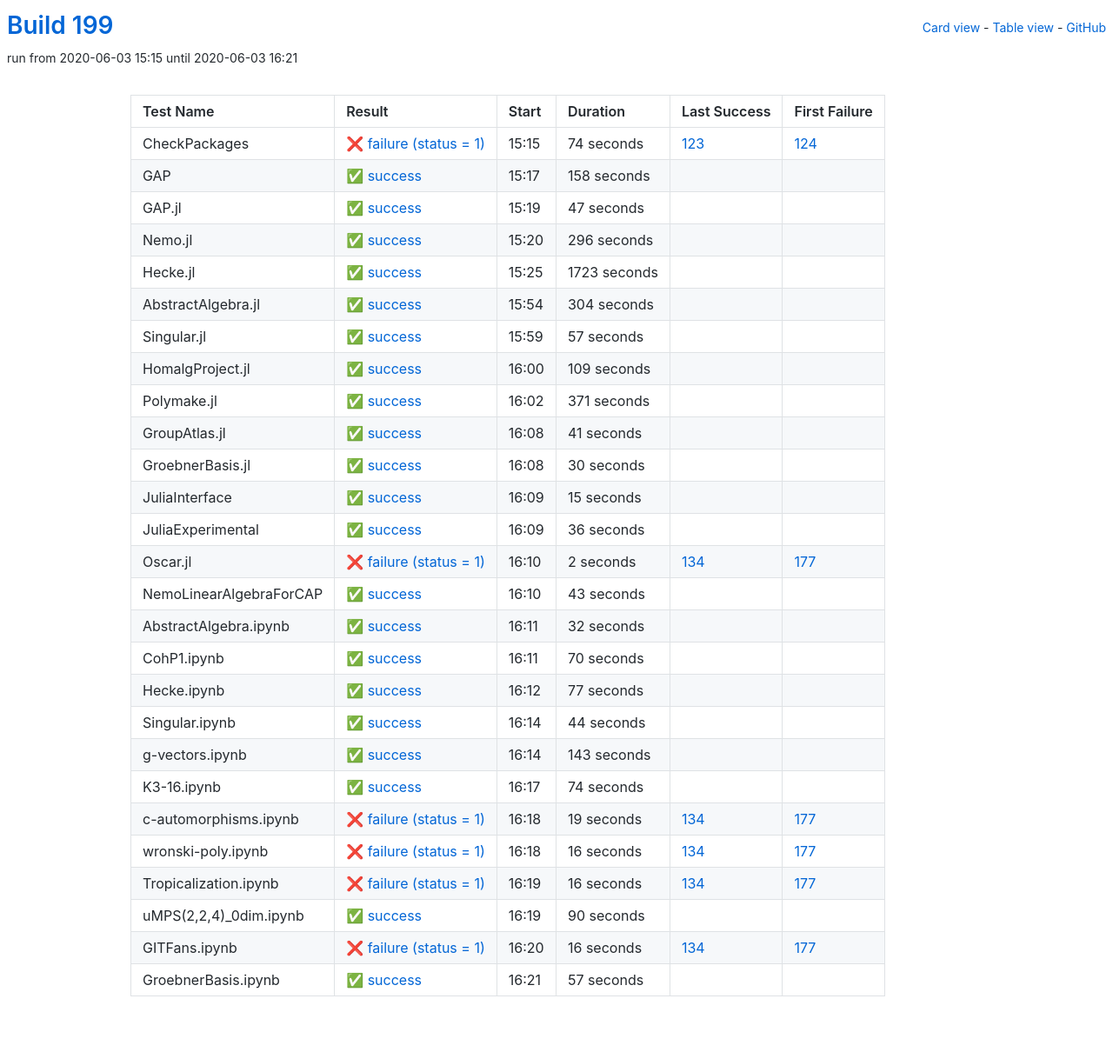
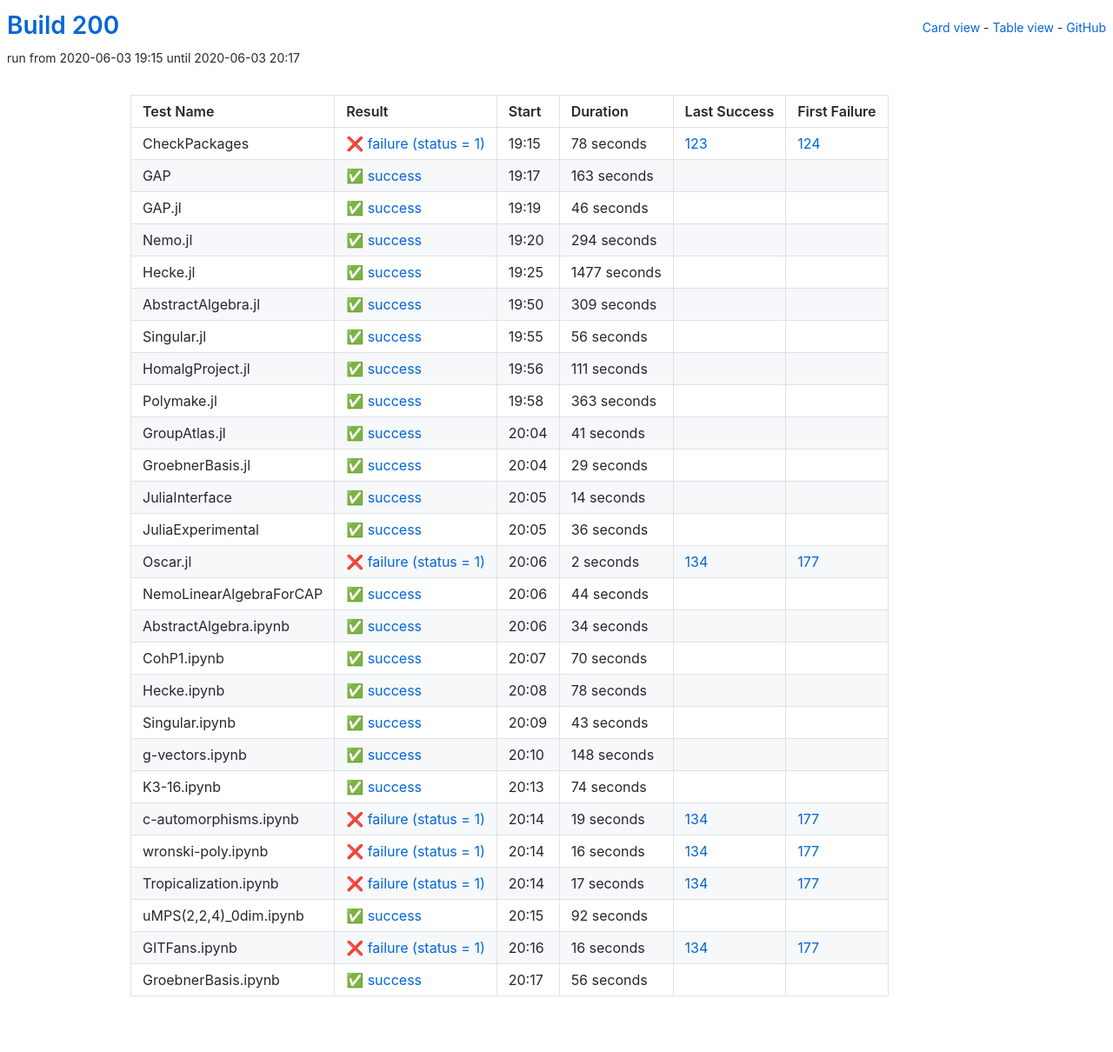
Before and after one commit to oscar-system/oscar-ci-status-stable, a Jekyll site: the page built from table.html, in a window 1280 px wide. Shown: the whole page at 87% size. Built offline with Jekyll 4.4.1, drawn with Linux system fonts in a browser that asks for light colours.

Commit message:
Build 200

```diff
--- a/_data/ci.yml
+++ b/_data/ci.yml
@@ -1,113 +1,113 @@
-build: 199
-build_url: https://oscarci.mathematik.uni-kl.de/job/oscar-stable/199/
+build: 200
+build_url: https://oscarci.mathematik.uni-kl.de/job/oscar-stable/200/
 job: oscar-stable
 tests:
-- duration: 74
+- duration: 78
   exitcode: 1
   first_failure: 124
   first_failure_url: https://oscarci.mathematik.uni-kl.de/job/oscar-stable/124/
   id: checkpackages
   last_success: 123
   last_success_url: https://oscarci.mathematik.uni-kl.de/job/oscar-stable/123/
-  log: https://oscarci.mathematik.uni-kl.de/job/oscar-stable/199/artifact/logs/build-199/CheckPackages.log
+  log: https://oscarci.mathematik.uni-kl.de/job/oscar-stable/200/artifact/logs/build-200/CheckPackages.log
   name: CheckPackages
-  start: 2020-06-03 15:15
+  start: 2020-06-03 19:15
   status: failure
   success: false
-- duration: 158
+- duration: 163
   exitcode: 0
   first_failure: false
   first_failure_url: null
   id: gap
   last_success: false
   last_success_url: null
-  log: https://oscarci.mathematik.uni-kl.de/job/oscar-stable/199/artifact/logs/build-199/GAP.log
+  log: https://oscarci.mathematik.uni-kl.de/job/oscar-stable/200/artifact/logs/build-200/GAP.log
   name: GAP
-  start: 2020-06-03 15:17
+  start: 2020-06-03 19:17
   status: success
   success: true
-- duration: 47
+- duration: 46
   exitcode: 0
   first_failure: false
   first_failure_url: null
   id: gap-jl
   last_success: false
   last_success_url: null
-  log: https://oscarci.mathematik.uni-kl.de/job/oscar-stable/199/artifact/logs/build-199/GAP.jl.log
+  log: https://oscarci.mathematik.uni-kl.de/job/oscar-stable/200/artifact/logs/build-200/GAP.jl.log
   name: GAP.jl
-  start: 2020-06-03 15:19
+  start: 2020-06-03 19:19
   status: success
   success: true
-- duration: 296
+- duration: 294
   exitcode: 0
   first_failure: false
   first_failure_url: null
   id: nemo-jl
   last_success: false
   last_success_url: null
-  log: https://oscarci.mathematik.uni-kl.de/job/oscar-stable/199/artifact/logs/build-199/Nemo.jl.log
+  log: https://oscarci.mathematik.uni-kl.de/job/oscar-stable/200/artifact/logs/build-200/Nemo.jl.log
   name: Nemo.jl
-  start: 2020-06-03 15:20
+  start: 2020-06-03 19:20
   status: success
   success: true
-- duration: 1723
+- duration: 1477
   exitcode: 0
   first_failure: false
   first_failure_url: null
   id: hecke-jl
   last_success: false
   last_success_url: null
-  log: https://oscarci.mathematik.uni-kl.de/job/oscar-stable/199/artifact/logs/build-199/Hecke.jl.log
+  log: https://oscarci.mathematik.uni-kl.de/job/oscar-stable/200/artifact/logs/build-200/Hecke.jl.log
   name: Hecke.jl
-  start: 2020-06-03 15:25
+  start: 2020-06-03 19:25
   status: success
   success: true
-- duration: 304
+- duration: 309
   exitcode: 0
   first_failure: false
   first_failure_url: null
   id: abstractalgebra-jl
   last_success: false
   last_success_url: null
-  log: https://oscarci.mathematik.uni-kl.de/job/oscar-stable/199/artifact/logs/build-199/AbstractAlgebra.jl.log
+  log: https://oscarci.mathematik.uni-kl.de/job/oscar-stable/200/artifact/logs/build-200/AbstractAlgebra.jl.log
   name: AbstractAlgebra.jl
-  start: 2020-06-03 15:54
+  start: 2020-06-03 19:50
   status: success
   success: true
-- duration: 57
+- duration: 56
   exitcode: 0
   first_failure: false
   first_failure_url: null
   id: singular-jl
   last_success: false
   last_success_url: null
-  log: https://oscarci.mathematik.uni-kl.de/job/oscar-stable/199/artifact/logs/build-199/Singular.jl.log
+  log: https://oscarci.mathematik.uni-kl.de/job/oscar-stable/200/artifact/logs/build-200/Singular.jl.log
   name: Singular.jl
-  start: 2020-06-03 15:59
+  start: 2020-06-03 19:55
   status: success
   success: true
-- duration: 109
+- duration: 111
   exitcode: 0
   first_failure: false
   first_failure_url: null
   id: homalgproject-jl
   last_success: false
   last_success_url: null
-  log: https://oscarci.mathematik.uni-kl.de/job/oscar-stable/199/artifact/logs/build-199/HomalgProject.jl.log
+  log: https://oscarci.mathematik.uni-kl.de/job/oscar-stable/200/artifact/logs/build-200/HomalgProject.jl.log
   name: HomalgProject.jl
-  start: 2020-06-03 16:00
+  start: 2020-06-03 19:56
   status: success
   success: true
-- duration: 371
+- duration: 363
   exitcode: 0
   first_failure: false
   first_failure_url: null
   id: polymake-jl
   last_success: false
   last_success_url: null
-  log: https://oscarci.mathematik.uni-kl.de/job/oscar-stable/199/artifact/logs/build-199/Polymake.jl.log
+  log: https://oscarci.mathematik.uni-kl.de/job/oscar-stable/200/artifact/logs/build-200/Polymake.jl.log
   name: Polymake.jl
-  start: 2020-06-03 16:02
+  start: 2020-06-03 19:58
   status: success
   success: true
 - duration: 41
@@ -117,33 +117,33 @@ tests:
   id: groupatlas-jl
   last_success: false
   last_success_url: null
-  log: https://oscarci.mathematik.uni-kl.de/job/oscar-stable/199/artifact/logs/build-199/GroupAtlas.jl.log
+  log: https://oscarci.mathematik.uni-kl.de/job/oscar-stable/200/artifact/logs/build-200/GroupAtlas.jl.log
   name: GroupAtlas.jl
-  start: 2020-06-03 16:08
+  start: 2020-06-03 20:04
   status: success
   success: true
-- duration: 30
+- duration: 29
   exitcode: 0
   first_failure: false
   first_failure_url: null
   id: groebnerbasis-jl
   last_success: false
   last_success_url: null
-  log: https://oscarci.mathematik.uni-kl.de/job/oscar-stable/199/artifact/logs/build-199/GroebnerBasis.jl.log
+  log: https://oscarci.mathematik.uni-kl.de/job/oscar-stable/200/artifact/logs/build-200/GroebnerBasis.jl.log
   name: GroebnerBasis.jl
-  start: 2020-06-03 16:08
+  start: 2020-06-03 20:04
   status: success
   success: true
-- duration: 15
+- duration: 14
   exitcode: 0
   first_failure: false
   first_failure_url: null
   id: juliainterface
   last_success: false
   last_success_url: null
-  log: https://oscarci.mathematik.uni-kl.de/job/oscar-stable/199/artifact/logs/build-199/JuliaInterface.log
+  log: https://oscarci.mathematik.uni-kl.de/job/oscar-stable/200/artifact/logs/build-200/JuliaInterface.log
   name: JuliaInterface
-  start: 2020-06-03 16:09
+  start: 2020-06-03 20:05
   status: success
   success: true
 - duration: 36
@@ -153,9 +153,9 @@ tests:
   id: juliaexperimental
   last_success: false
   last_success_url: null
-  log: https://oscarci.mathematik.uni-kl.de/job/oscar-stable/199/artifact/logs/build-199/JuliaExperimental.log
+  log: https://oscarci.mathematik.uni-kl.de/job/oscar-stable/200/artifact/logs/build-200/JuliaExperimental.log
   name: JuliaExperimental
-  start: 2020-06-03 16:09
+  start: 2020-06-03 20:05
   status: success
   success: true
 - duration: 2
@@ -165,33 +165,33 @@ tests:
   id: oscar-jl
   last_success: 134
   last_success_url: https://oscarci.mathematik.uni-kl.de/job/oscar-stable/134/
-  log: https://oscarci.mathematik.uni-kl.de/job/oscar-stable/199/artifact/logs/build-199/Oscar.jl.log
+  log: https://oscarci.mathematik.uni-kl.de/job/oscar-stable/200/artifact/logs/build-200/Oscar.jl.log
   name: Oscar.jl
-  start: 2020-06-03 16:10
+  start: 2020-06-03 20:06
   status: failure
   success: false
-- duration: 43
+- duration: 44
   exitcode: 0
   first_failure: false
   first_failure_url: null
   id: nemolinearalgebraforcap
   last_success: false
   last_success_url: null
-  log: https://oscarci.mathematik.uni-kl.de/job/oscar-stable/199/artifact/logs/build-199/NemoLinearAlgebraForCAP.log
+  log: https://oscarci.mathematik.uni-kl.de/job/oscar-stable/200/artifact/logs/build-200/NemoLinearAlgebraForCAP.log
   name: NemoLinearAlgebraForCAP
-  start: 2020-06-03 16:10
+  start: 2020-06-03 20:06
   status: success
   success: true
-- duration: 32
+- duration: 34
   exitcode: 0
   first_failure: false
   first_failure_url: null
   id: abstractalgebra-ipynb
   last_success: false
   last_success_url: null
-  log: https://oscarci.mathematik.uni-kl.de/job/oscar-stable/199/artifact/logs/build-199/AbstractAlgebra.ipynb.log
+  log: https://oscarci.mathematik.uni-kl.de/job/oscar-stable/200/artifact/logs/build-200/AbstractAlgebra.ipynb.log
   name: AbstractAlgebra.ipynb
-  start: 2020-06-03 16:11
+  start: 2020-06-03 20:06
   status: success
   success: true
 - duration: 70
@@ -201,45 +201,45 @@ tests:
   id: cohp1-ipynb
   last_success: false
   last_success_url: null
-  log: https://oscarci.mathematik.uni-kl.de/job/oscar-stable/199/artifact/logs/build-199/CohP1.ipynb.log
+  log: https://oscarci.mathematik.uni-kl.de/job/oscar-stable/200/artifact/logs/build-200/CohP1.ipynb.log
   name: CohP1.ipynb
-  start: 2020-06-03 16:11
+  start: 2020-06-03 20:07
   status: success
   success: true
-- duration: 77
+- duration: 78
   exitcode: 0
   first_failure: false
   first_failure_url: null
   id: hecke-ipynb
   last_success: false
   last_success_url: null
-  log: https://oscarci.mathematik.uni-kl.de/job/oscar-stable/199/artifact/logs/build-199/Hecke.ipynb.log
+  log: https://oscarci.mathematik.uni-kl.de/job/oscar-stable/200/artifact/logs/build-200/Hecke.ipynb.log
   name: Hecke.ipynb
-  start: 2020-06-03 16:12
+  start: 2020-06-03 20:08
   status: success
   success: true
-- duration: 44
+- duration: 43
   exitcode: 0
   first_failure: false
   first_failure_url: null
   id: singular-ipynb
   last_success: false
   last_success_url: null
-  log: https://oscarci.mathematik.uni-kl.de/job/oscar-stable/199/artifact/logs/build-199/Singular.ipynb.log
+  log: https://oscarci.mathematik.uni-kl.de/job/oscar-stable/200/artifact/logs/build-200/Singular.ipynb.log
   name: Singular.ipynb
-  start: 2020-06-03 16:14
+  start: 2020-06-03 20:09
   status: success
   success: true
-- duration: 143
+- duration: 148
   exitcode: 0
   first_failure: false
   first_failure_url: null
   id: g-vectors-ipynb
   last_success: false
   last_success_url: null
-  log: https://oscarci.mathematik.uni-kl.de/job/oscar-stable/199/artifact/logs/build-199/g-vectors.ipynb.log
+  log: https://oscarci.mathematik.uni-kl.de/job/oscar-stable/200/artifact/logs/build-200/g-vectors.ipynb.log
   name: g-vectors.ipynb
-  start: 2020-06-03 16:14
+  start: 2020-06-03 20:10
   status: success
   success: true
 - duration: 74
@@ -249,9 +249,9 @@ tests:
   id: k3-16-ipynb
   last_success: false
   last_success_url: null
-  log: https://oscarci.mathematik.uni-kl.de/job/oscar-stable/199/artifact/logs/build-199/K3-16.ipynb.log
+  log: https://oscarci.mathematik.uni-kl.de/job/oscar-stable/200/artifact/logs/build-200/K3-16.ipynb.log
   name: K3-16.ipynb
-  start: 2020-06-03 16:17
+  start: 2020-06-03 20:13
   status: success
   success: true
 - duration: 19
@@ -261,9 +261,9 @@ tests:
   id: c-automorphisms-ipynb
   last_success: 134
   last_success_url: https://oscarci.mathematik.uni-kl.de/job/oscar-stable/134/
-  log: https://oscarci.mathematik.uni-kl.de/job/oscar-stable/199/artifact/logs/build-199/c-automorphisms.ipynb.log
+  log: https://oscarci.mathematik.uni-kl.de/job/oscar-stable/200/artifact/logs/build-200/c-automorphisms.ipynb.log
   name: c-automorphisms.ipynb
-  start: 2020-06-03 16:18
+  start: 2020-06-03 20:14
   status: failure
   success: false
 - duration: 16
@@ -273,33 +273,33 @@ tests:
   id: wronski-poly-ipynb
   last_success: 134
   last_success_url: https://oscarci.mathematik.uni-kl.de/job/oscar-stable/134/
-  log: https://oscarci.mathematik.uni-kl.de/job/oscar-stable/199/artifact/logs/build-199/wronski-poly.ipynb.log
+  log: https://oscarci.mathematik.uni-kl.de/job/oscar-stable/200/artifact/logs/build-200/wronski-poly.ipynb.log
   name: wronski-poly.ipynb
-  start: 2020-06-03 16:18
+  start: 2020-06-03 20:14
   status: failure
   success: false
-- duration: 16
+- duration: 17
   exitcode: 1
   first_failure: 177
   first_failure_url: https://oscarci.mathematik.uni-kl.de/job/oscar-stable/177/
   id: tropicalization-ipynb
   last_success: 134
   last_success_url: https://oscarci.mathematik.uni-kl.de/job/oscar-stable/134/
-  log: https://oscarci.mathematik.uni-kl.de/job/oscar-stable/199/artifact/logs/build-199/Tropicalization.ipynb.log
+  log: https://oscarci.mathematik.uni-kl.de/job/oscar-stable/200/artifact/logs/build-200/Tropicalization.ipynb.log
   name: Tropicalization.ipynb
-  start: 2020-06-03 16:19
+  start: 2020-06-03 20:14
   status: failure
   success: false
-- duration: 90
+- duration: 92
   exitcode: 0
   first_failure: false
   first_failure_url: null
   id: umps-2-2-4-0dim-ipynb
   last_success: false
   last_success_url: null
-  log: https://oscarci.mathematik.uni-kl.de/job/oscar-stable/199/artifact/logs/build-199/uMPS-2-2-4-_0dim.ipynb.log
+  log: https://oscarci.mathematik.uni-kl.de/job/oscar-stable/200/artifact/logs/build-200/uMPS-2-2-4-_0dim.ipynb.log
   name: uMPS(2,2,4)_0dim.ipynb
-  start: 2020-06-03 16:19
+  start: 2020-06-03 20:15
   status: success
   success: true
 - duration: 16
@@ -309,20 +309,20 @@ tests:
   id: gitfans-ipynb
   last_success: 134
   last_success_url: https://oscarci.mathematik.uni-kl.de/job/oscar-stable/134/
-  log: https://oscarci.mathematik.uni-kl.de/job/oscar-stable/199/artifact/logs/build-199/GITFans.ipynb.log
+  log: https://oscarci.mathematik.uni-kl.de/job/oscar-stable/200/artifact/logs/build-200/GITFans.ipynb.log
   name: GITFans.ipynb
-  start: 2020-06-03 16:20
+  start: 2020-06-03 20:16
   status: failure
   success: false
-- duration: 57
+- duration: 56
   exitcode: 0
   first_failure: false
   first_failure_url: null
   id: groebnerbasis-ipynb
   last_success: false
   last_success_url: null
-  log: https://oscarci.mathematik.uni-kl.de/job/oscar-stable/199/artifact/logs/build-199/GroebnerBasis.ipynb.log
+  log: https://oscarci.mathematik.uni-kl.de/job/oscar-stable/200/artifact/logs/build-200/GroebnerBasis.ipynb.log
   name: GroebnerBasis.ipynb
-  start: 2020-06-03 16:21
+  start: 2020-06-03 20:17
   status: success
   success: true
```
Also changed, not shown: README.md.
